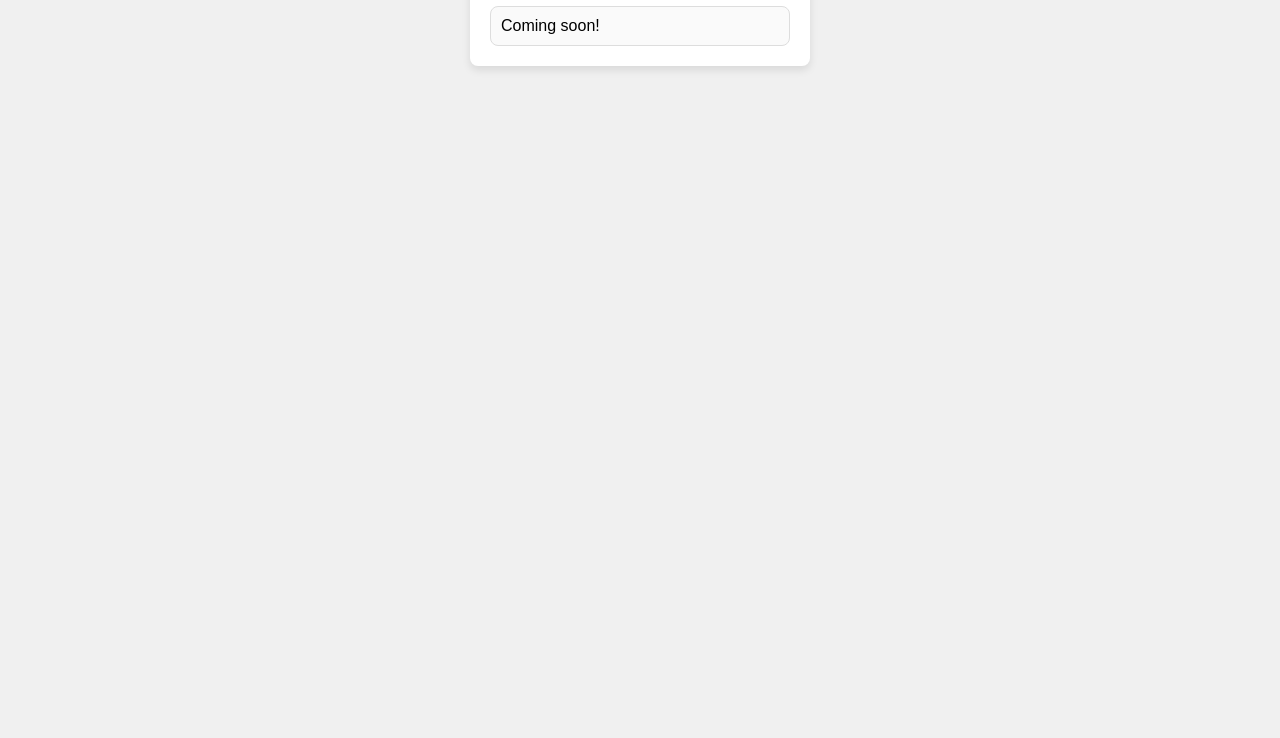
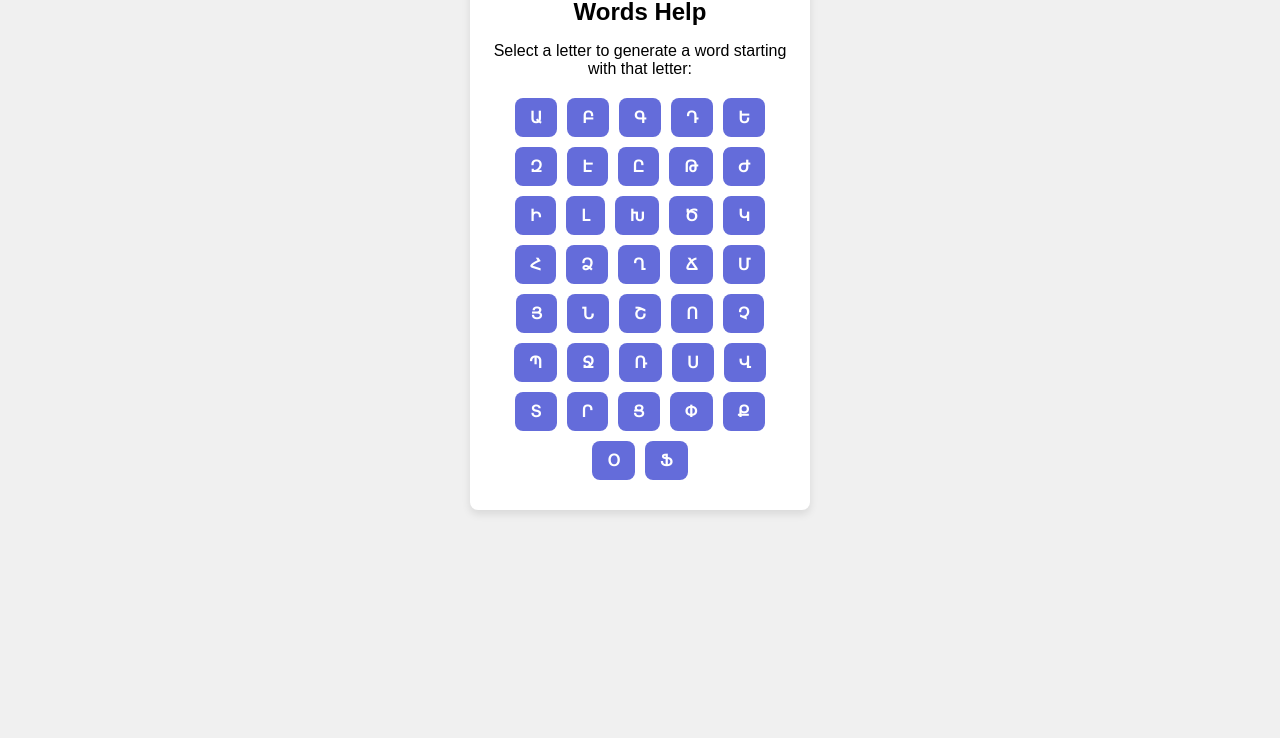
Before and after one commit to infofbnr/armenianendgame, a plain HTML site: page words/index.html in a window 1280 px wide. Shown: the part 102-840 px from the top of the page. Drawn offline with Linux system fonts and the light colour scheme.

Commit message:
added help for words

```diff
--- a/style.css
+++ b/style.css
@@ -210,3 +210,43 @@ button:hover {
     width: 300px;
     text-align: center;
 }
+#letters {
+    display: flex;
+    flex-wrap: wrap; /* Wrap buttons to a new line if necessary */
+    justify-content: center; /* Center align the buttons */
+    gap: 10px; /* Add space between buttons */
+    margin-top: 20px; /* Add some space above the buttons */
+}
+
+
+.letter-button {
+    background-color: #646cda; /* Stylish purple color */
+    color: white;
+    font-size: 16px;
+    font-weight: bold;
+    border: none;
+    border-radius: 8px; /* Rounded corners */
+    padding: 10px 15px; /* Add padding for better size */
+    cursor: pointer;
+    transition: all 0.3s ease; /* Smooth hover effect */
+}
+
+.letter-button:hover {
+    background-color: #4b53b6; /* Darker shade on hover */
+    transform: scale(1.05); /* Slightly enlarge button */
+    box-shadow: 0 4px 8px rgba(0, 0, 0, 0.2); /* Add shadow on hover */
+}
+
+.letter-button:active {
+    transform: scale(1); /* Reset scale on click */
+    background-color: #323874; /* Even darker shade on click */
+}
+.button {
+    margin: 60px auto; /* Space between FAQ and container */
+    background-color: #fff;
+    padding: 20px;
+    border-radius: 8px;
+    box-shadow: 0 4px 8px rgba(0, 0, 0, 0.1);
+    width: 300px;
+    text-align: center;
+}
--- /dev/null
+++ b/words/categories.js
@@ -0,0 +1,66 @@
+document.addEventListener('DOMContentLoaded', async () => {
+    const armenianAlphabet = [
+        'Ա', 'Բ', 'Գ', 'Դ', 'Ե', 'Զ', 'Է', 'Ը', 'Թ', 'Ժ',
+        'Ի', 'Լ', 'Խ', 'Ծ', 'Կ', 'Հ', 'Ձ', 'Ղ', 'Ճ', 'Մ',
+        'Յ', 'Ն', 'Շ', 'Ո', 'Չ', 'Պ', 'Ջ', 'Ռ', 'Ս', 'Վ',
+        'Տ', 'Ր', 'Ց', 'Փ', 'Ք', 'Օ', 'Ֆ'
+    ];
+    const wordListUrl = '../anki_words_only.txt';
+    let wordList = [];
+
+    // Fetch the word list
+    async function fetchWordList(url) {
+        try {
+            const response = await fetch(url);
+            const text = await response.text();
+            return text.split('\n').map(word => word.trim()).filter(Boolean);
+        } catch (error) {
+            console.error('Error fetching word list:', error);
+            return [];
+        }
+    }
+
+    // Generate a random word starting with the given letter
+    function getWordByLetter(letter) {
+        // Filter words starting with the given letter (case-insensitive)
+        const filteredWords = wordList.filter(word => {
+            return word.toLowerCase().startsWith(letter.toLowerCase());
+        });
+
+        // If no words found, return message
+        if (filteredWords.length === 0) {
+            return 'No words found for this letter.';
+        }
+
+        // Pick a random word from the filtered list
+        const randomWord = filteredWords[Math.floor(Math.random() * filteredWords.length)];
+        return randomWord;
+    }
+
+
+
+    // Create the letter buttons
+    function createLetterButtons() {
+        const lettersContainer = document.getElementById('letters');
+        armenianAlphabet.forEach(letter => {
+            const button = document.createElement('button');
+            button.textContent = letter;
+            button.classList.add('letter-button');
+            button.addEventListener('click', () => {
+                const word = getWordByLetter(letter);
+                displayGeneratedWord(letter, word);
+            });
+            lettersContainer.appendChild(button);
+        });
+    }
+
+    // Display the generated word
+    function displayGeneratedWord(letter, word) {
+        const wordContainer = document.getElementById('generated-word');
+        wordContainer.innerHTML = `<strong>${letter}</strong>: ${word}`;
+    }
+
+    // Initialize the app
+    wordList = await fetchWordList(wordListUrl);
+    createLetterButtons();
+});
--- a/words/index.html
+++ b/words/index.html
@@ -1,19 +1,22 @@
 <!DOCTYPE html>
-<html lang="en">
+<html lang="hy">
 <head>
     <meta charset="UTF-8">
     <meta name="viewport" content="width=device-width, initial-scale=1.0">
-    <title>Endgame Bot - Leaderboard</title>
+    <title>Endgame - Armenian Words</title>
     <link rel="stylesheet" href="../style.css">
 </head>
 <body>
     <nav class="navbar">
-        <a href="/endgame">Game</a>
-        <a href="/endgame/leaderboard">Leaderboard</a>
+        <a href="/armenianendgame">Game</a>
+        <a href="/armenianendgame/words">Words</a>
     </nav>
-    <div class="container">
-        <h1>Leaderboard</h1>
-        <div id="leaderboard" class="leaderboard">Coming soon!</div>
+    <div class="button">
+        <h1>Words Help</h1>
+        <p>Select a letter to generate a word starting with that letter:</p>
+        <div id="letters" class="letters"></div>
+        <div id="generated-word" class="generated-word"></div>
     </div>
+    <script src="categories.js"></script>
 </body>
 </html>
```
Also changed, not shown: index.html (+1 -1 lines).
